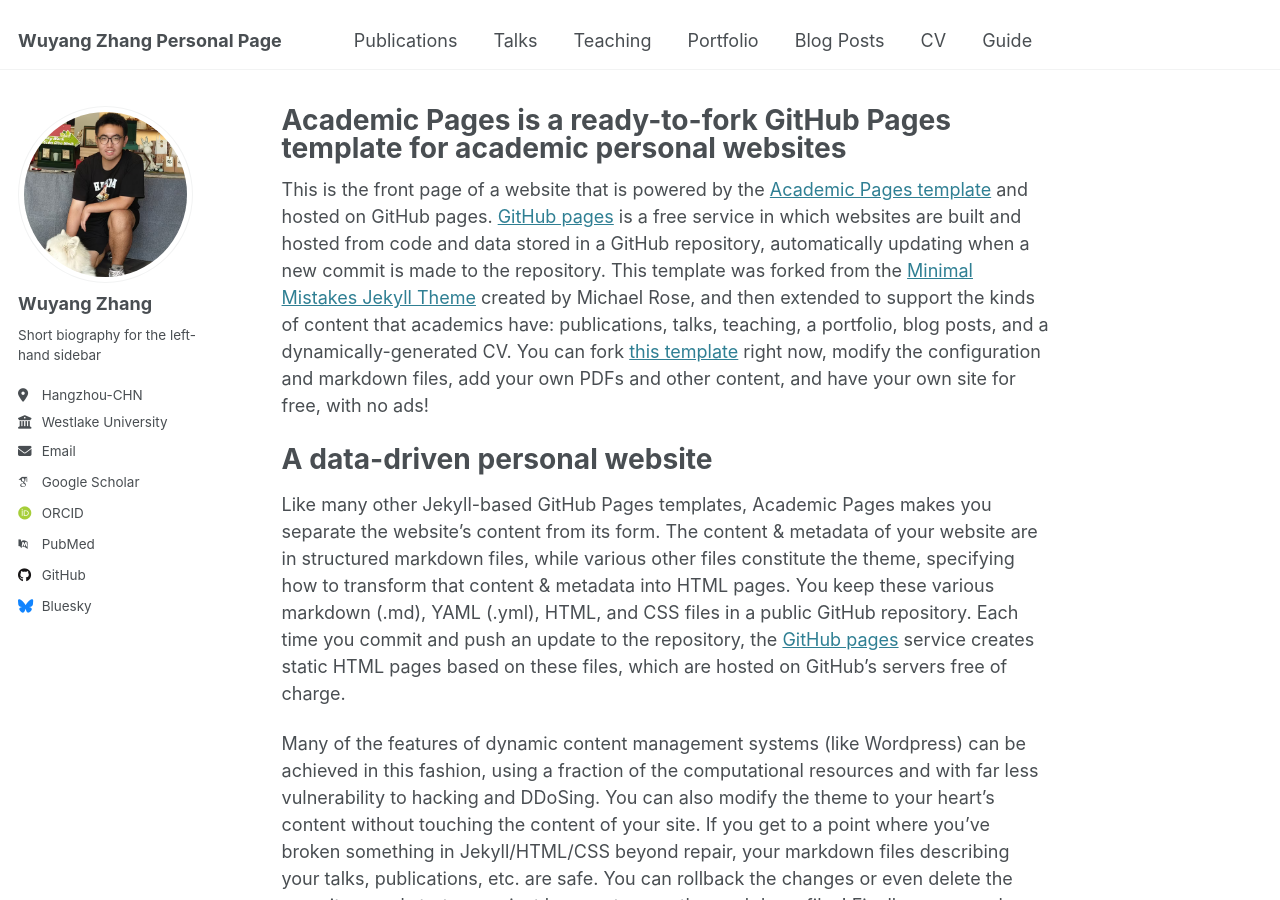
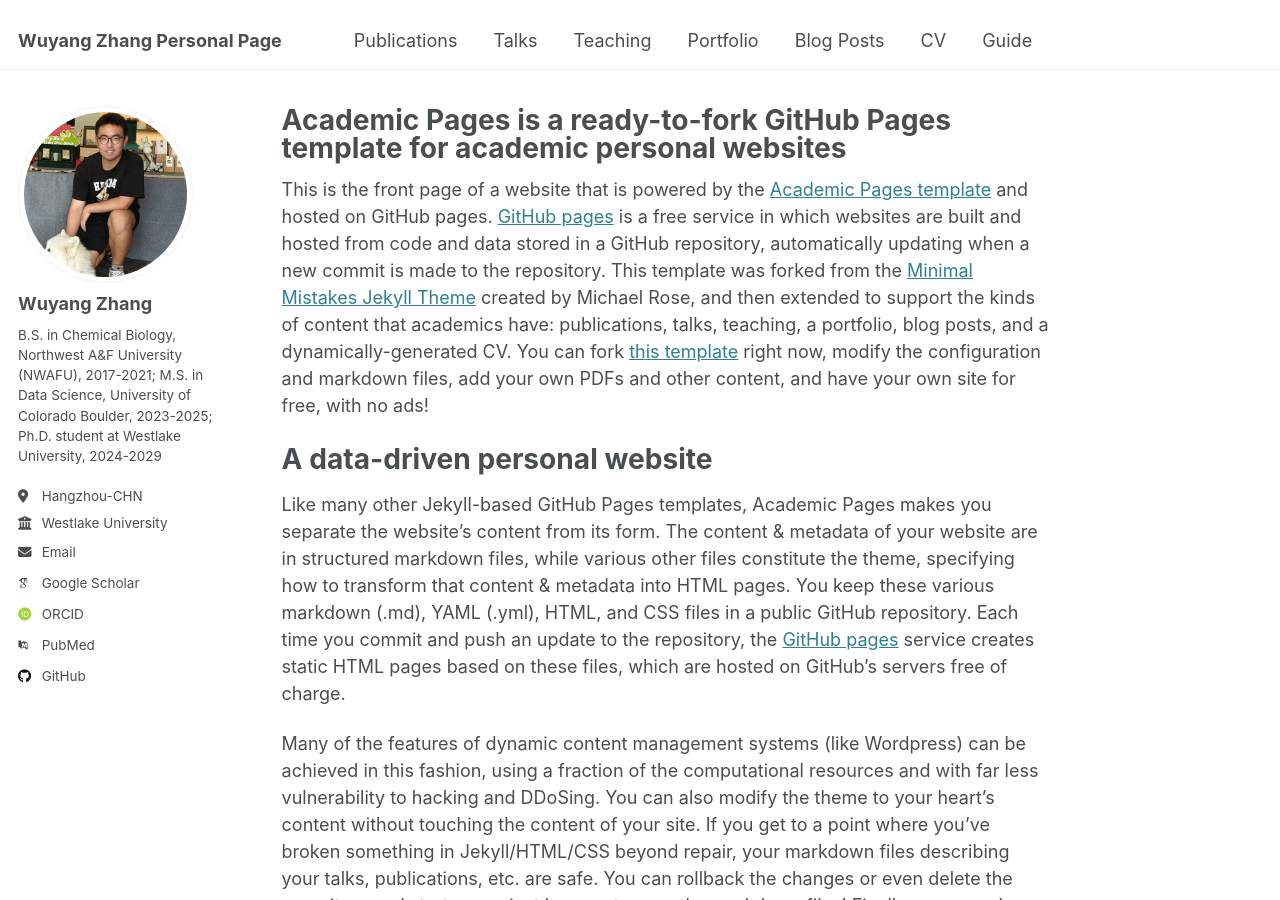
Before and after one commit to hardearnedmoneysniper/hardearnedmoneysniper.github.io, a Jekyll site: the page built from _pages/about.md, in a window 1280 px wide and 900 px high. Built offline with Jekyll 4.4.1, drawn with Linux system fonts in a browser that asks for light colours; some web fonts are replaced; some of the changed lines change nothing that is shown.

Commit message:
Update profile config

```diff
--- a/_config.yml
+++ b/_config.yml
@@ -25,7 +25,7 @@
   avatar           : "profile.png"
   name             : "Wuyang Zhang"
   pronouns         : # example: "he/his"
-  bio              : "Short biography for the left-hand sidebar"
+  bio              : "B.S. in Chemical Biology, Northwest A&F University (NWAFU), 2017-2021; M.S. in Data Science, University of Colorado Boulder, 2023-2025; Ph.D. student at Westlake University, 2024-2029"
   location         : "Hangzhou-CHN"
   employer         : "Westlake University"
   uri              : # URL
@@ -48,32 +48,6 @@
   github           : "academicpages"
   kaggle           : # Username
   stackoverflow    : # User number or user number and name (i.e., use "1" or "1/jeff-atwood")
-
-  # Social media
-  bluesky          : "bsky.app" # Replace this with you Bluesky username
-  facebook         : # Username
-  flickr           : # Username
-  foursquare       : # Username
-  goodreads        : # Username
-  google_plus      : # Username
-  keybase          : # Username
-  instagram        : # Username
-  lastfm           : # Username
-  linkedin         : # Username
-  mastodon         : # URL
-  medium           : # URL
-  pinterest        : # Username
-  soundcloud       : # Username
-  steam            : # Username
-  telegram         : # URL
-  tumblr           : # Username
-  twitter          : # Username for X / Twitter
-  vine             : # Username
-  weibo            : # Username
-  wikipedia        : # Username
-  xing             : # Username
-  youtube          : # Username
-  zhihu            : # Username
 
 # Publication Category - The following the list of publication categories and their headings
 publication_category:
```
